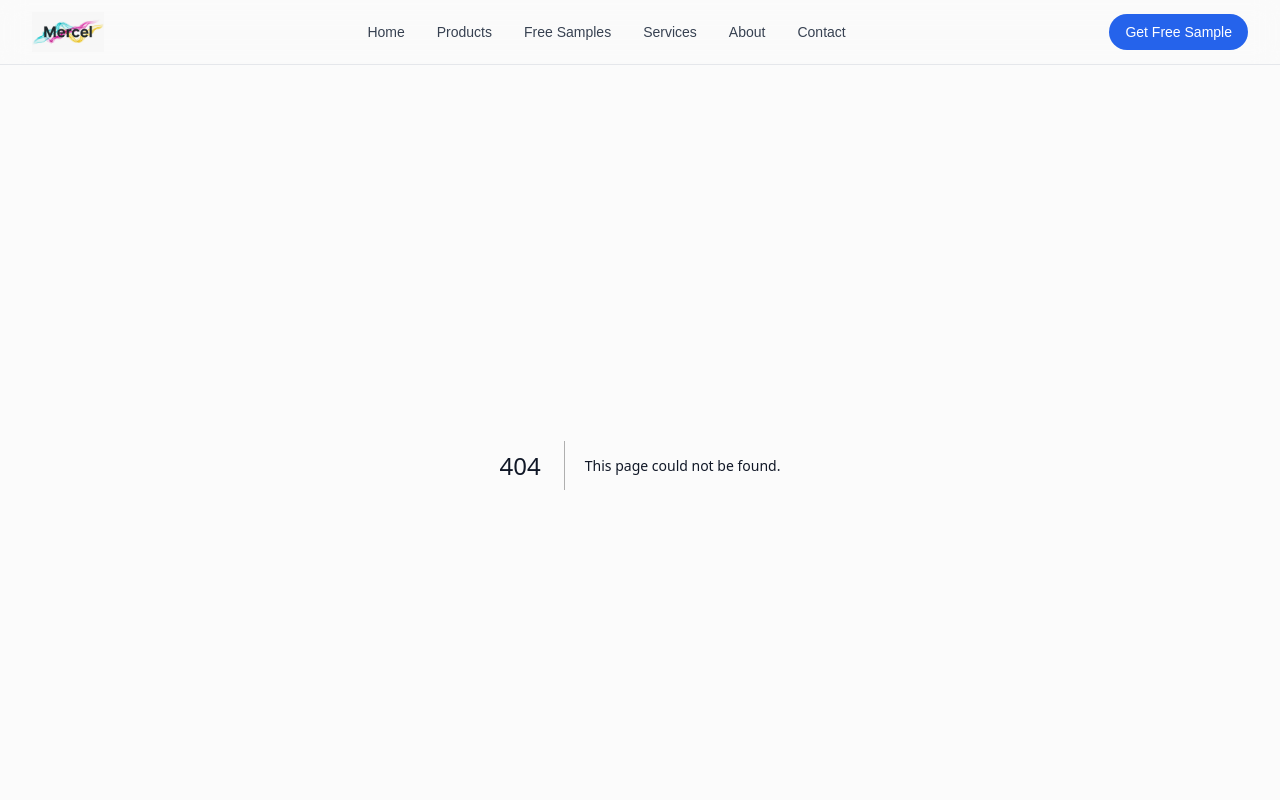
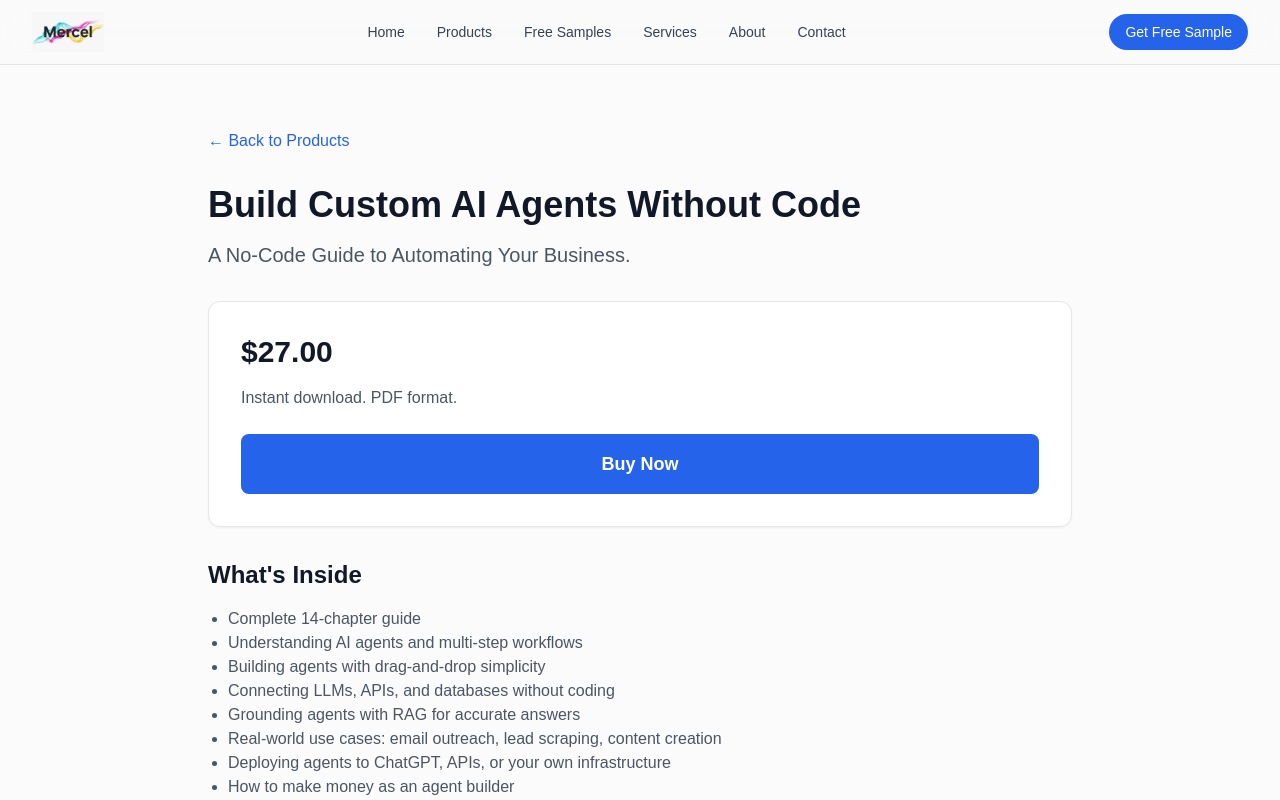
Before and after one commit to Mercel-Vercel/mercel-website, a Next.js app: page /products/build-custom-ai-agents-without-code in a window 1280 px wide. Before the commit this address had no page. Shown: the top 800 px of the page. Built offline with nearby package versions, Linux system fonts and the light colour scheme.

Commit message:
Create page.tsx

```diff
--- /dev/null
+++ b/app/products/build-custom-ai-agents-without-code/page.tsx
@@ -0,0 +1,73 @@
+"use client";
+
+import { useState } from "react";
+import Link from "next/link";
+
+export default function BuildCustomAIAgentsWithoutCodePage() {
+  const [loading, setLoading] = useState(false);
+
+  const handleCheckout = async () => {
+    setLoading(true);
+    try {
+      const response = await fetch("/api/checkout", {
+        method: "POST",
+        headers: { "Content-Type": "application/json" },
+        body: JSON.stringify({
+          productName: "Build Custom AI Agents Without Code",
+          description: "Learn how to create powerful AI agents with drag-and-drop simplicity. No coding required.",
+          amount: 2700, // $27.00 in cents
+          successUrl: `${window.location.origin}/products/build-custom-ai-agents-without-code/success?session_id={CHECKOUT_SESSION_ID}`,
+          cancelUrl: `${window.location.origin}/products/build-custom-ai-agents-without-code`,
+        }),
+      });
+
+      const data = await response.json();
+      if (!response.ok) throw new Error(data.error || "Checkout failed");
+      if (data.url) window.location.href = data.url;
+      else throw new Error("No checkout URL returned");
+    } catch (error) {
+      console.error(error);
+      alert(error instanceof Error ? error.message : "Something went wrong");
+      setLoading(false);
+    }
+  };
+
+  return (
+    <main className="min-h-screen bg-[#fbfbfb] py-16">
+      <div className="max-w-4xl mx-auto px-4">
+        <Link href="/products" className="text-blue-600 hover:underline mb-8 inline-block">
+          ← Back to Products
+        </Link>
+        <h1 className="text-4xl font-bold text-gray-900 mb-4">Build Custom AI Agents Without Code</h1>
+        <p className="text-xl text-gray-600 mb-8">A No-Code Guide to Automating Your Business.</p>
+
+        <div className="bg-white rounded-xl border border-gray-200 p-8 shadow-sm">
+          <p className="text-3xl font-bold text-gray-900 mb-4">$27.00</p>
+          <p className="text-gray-600 mb-6">Instant download. PDF format.</p>
+
+          <button
+            onClick={handleCheckout}
+            disabled={loading}
+            className="block w-full text-center rounded-lg bg-blue-600 px-6 py-4 text-lg font-semibold text-white hover:bg-blue-700 disabled:bg-gray-400"
+          >
+            {loading ? "Redirecting..." : "Buy Now"}
+          </button>
+        </div>
+
+        <div className="mt-8">
+          <h2 className="text-2xl font-bold text-gray-900 mb-4">What's Inside</h2>
+          <ul className="list-disc pl-5 text-gray-600">
+            <li>Complete 14-chapter guide</li>
+            <li>Understanding AI agents and multi-step workflows</li>
+            <li>Building agents with drag-and-drop simplicity</li>
+            <li>Connecting LLMs, APIs, and databases without coding</li>
+            <li>Grounding agents with RAG for accurate answers</li>
+            <li>Real-world use cases: email outreach, lead scraping, content creation</li>
+            <li>Deploying agents to ChatGPT, APIs, or your own infrastructure</li>
+            <li>How to make money as an agent builder</li>
+          </ul>
+        </div>
+      </div>
+    </main>
+  );
+}
```
